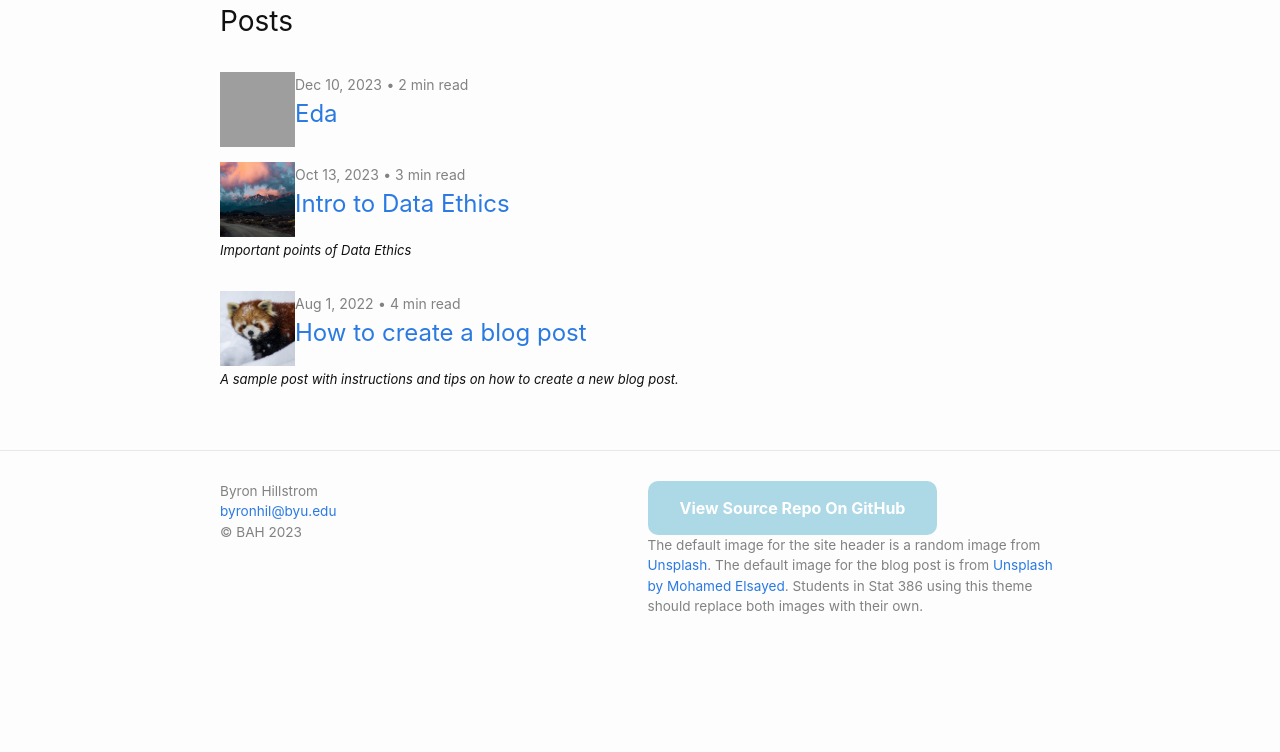
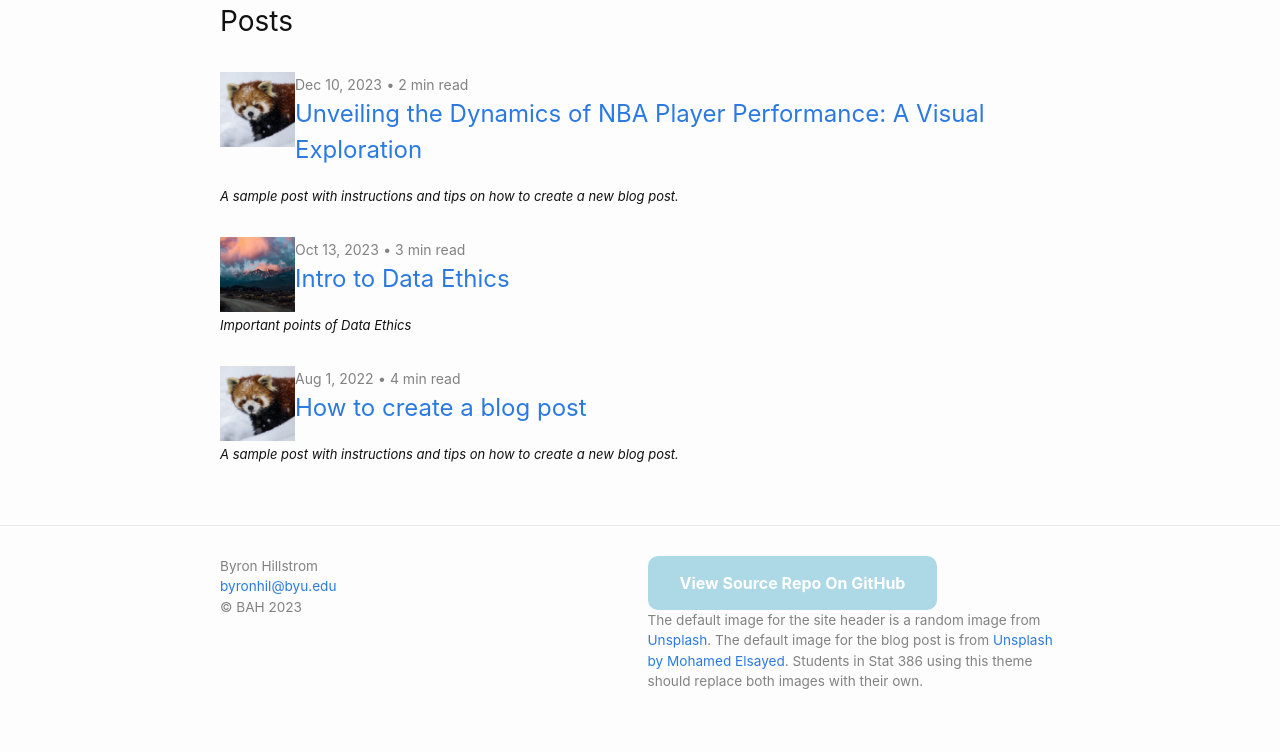
Before and after one commit to byronhillstrom/byronhillstrom.github.io, a Jekyll site: the page built from index.markdown, in a window 1280 px wide. Shown: the part 442-1194 px from the top of the page. Built offline with Jekyll 4.4.1, drawn with Linux system fonts in a browser that asks for light colours; before the commit the page ends 1119 px from its top, so only the background shows below that; grey boxes are pictures that could not be loaded.

Commit message:
Update 2023-12-10-EDA.md

```diff
--- a/_posts/2023-12-10-EDA.md
+++ b/_posts/2023-12-10-EDA.md
@@ -1,8 +1,16 @@
-Unveiling the Dynamics of NBA Player Performance: A Visual Exploration
+---
+layout: post
+title:  "Unveiling the Dynamics of NBA Player Performance: A Visual Exploration"
+author: Byron Hillstrom
+description: A sample post with instructions and tips on how to create a new blog post.
+image: "/assets/images/image5.jpg"
+---
+
+
 Introduction: In our previous post, we set out on a journey to decipher the ever-evolving world of NBA player performance. Today, we delve deeper into our dataset through Exploratory Data Analysis (EDA), aiming to uncover trends, patterns, and insights that transcend the numbers.
 Visualizations and Commentary:
 Histograms of Player Minutes: Our exploration begins with a close look at player minutes, a fundamental aspect of the game. The histograms vividly illustrate the distribution of minutes played during both regular seasons and playoffs. In the regular season, we observe a more symmetric distribution, whereas playoffs showcase a broader distribution, indicating varying playing times for different players. This variance in playoff minutes could be attributed to factors like strategic substitutions and intensified competition.
-
+<img src="{{https://byronhillstrom.github.io}}/assets/images/%minplayoff.png"/>
 Correlation Heatmap: Next, we turn our attention to the correlation heatmap, a visual representation of the relationships between different player statistics. Dark purple regions signify negative correlations, while bright yellow areas indicate positive correlations. Insights from this visualization can guide us in understanding how certain metrics influence each other. For instance, a positive correlation between assists and points could suggest that players who contribute more assists tend to score more points.
 Changes in Player Metrics Over Seasons: The line plots elegantly capture the percentage changes in various player metrics over the seasons. From shooting percentages to assist-to-turnover ratios, we observe nuanced shifts in player performance. Notably, the data suggests intriguing variations across different seasons, indicating that the game is a dynamic landscape influenced by external factors.
 Summary of Findings:
```
